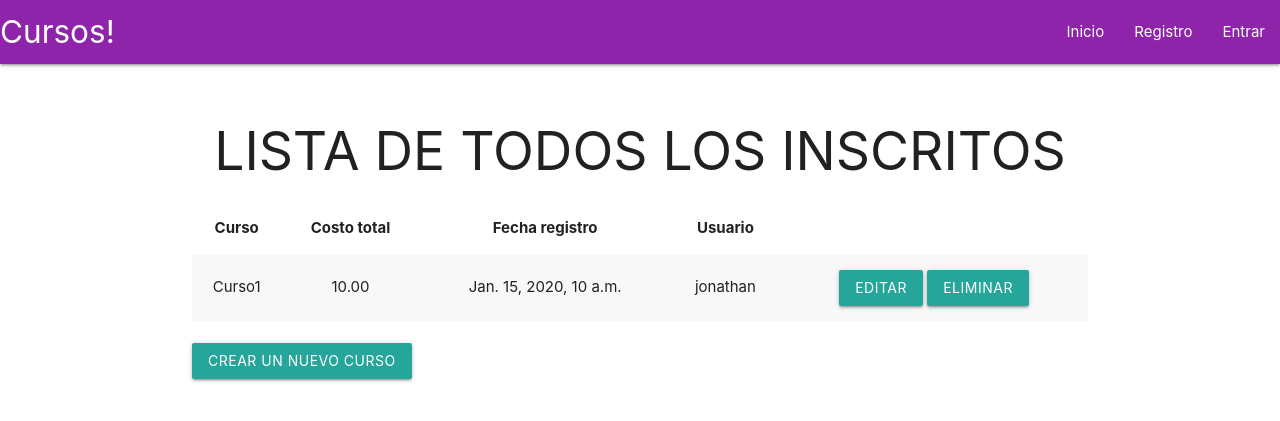
After one commit to Jonathan-estudiante/proyectopython, a Django app: page /lista_inscritos/ in a window 1280 px wide. The commit adds this page. Shown: the top 421 px of the page. Run offline with Django 3.2, Linux system fonts and the light colour scheme; data comes from the database, SQL or seed files in the repository; tables that the repository leaves empty hold one stand-in row (values such as "Sample post"); parts of the project's set-up code (start-up, migrations or seed data) failed here and were passed over; some libraries are stand-ins or nearby versions.

Commit message:
Nuevo Crud

```diff
--- a/inscripciones/urls.py
+++ b/inscripciones/urls.py
@@ -7,5 +7,9 @@ from django.conf.urls import url
 app_name = 'inscripciones'
 
 urlpatterns = [
+
+    path('lista_inscritos/', views.ListaInscritos, name="lista_inscritos"),
     path('inscripcion/', views.inscripcion_form, name="inscripcion"),
+    path('eliminar_inscrito/<int:id>/', EliminarInscritos, name='eliminar_inscrito'),
+    url(r'^editar_inscritos/(?P<pk>\d+)/$',EditarIncritos.as_view(), name="editar_inscritos"),
 ]
--- a/inscripciones/views.py
+++ b/inscripciones/views.py
@@ -1,17 +1,23 @@
-from django.shortcuts import render, get_object_or_404
+from django.shortcuts import render, get_object_or_404, redirect
 from django.http import HttpResponseRedirect
 from inscripciones.models import Inscripciones
 from inscripciones.forms import*
 from django.views.generic import CreateView, UpdateView, ListView, DeleteView
 from django.urls import reverse_lazy, reverse
+from urllib import request
 
 # Create your views here.
 
 def inscripcion_form(request):
-
+    form_registro = RegistroForm(prefix="registro_form")
+    form_inscripcion = InscripcionesForm(prefix="inscripcion_form")
+    context = {
+            'form_registro' : form_registro,
+            'form_inscripcion' : form_inscripcion,
+            }
     if request.method == "POST":
         form_registro = RegistroForm(request.POST, prefix="registro_form")
-        form_inscripcion = InscripcionesForm(reques.POST, prefix="inscripcion_form")
+        form_inscripcion = InscripcionesForm(request.POST, prefix="inscripcion_form")
         if form_registro.is_valid() and form_inscripcion.is_valid():
             estudiante = form_registro.save(commit=False)
             estudiante.user = request.user
@@ -20,12 +26,23 @@ def inscripcion_form(request):
             inscripcion = form_inscripcion.save(commit=False)
             inscripcion.usuario = estudiante
             inscripcion.save()
-    else:
-        form_registro = RegistroForm(prefix="registro_form")
-        form_inscripcion = InscripcionesForm(prefix="inscripcion_form")
-        context = {
-            'form_registro' : form_registro,
-            'form_inscripcion' : form_inscripcion
-            }
 
-    return render(request, 'inscripciones/inscripcion_form.html',  context)
+    return render(request, 'inscripciones/lista_inscritos.html',  context)
+
+def ListaInscritos(request):
+    inscritos = Inscripciones.objects.all()
+    contexto = {
+        'inscritos': inscritos
+    }
+    return render(request, 'inscripciones/lista_inscritos.html', contexto)
+
+def EliminarInscritos(request, id):
+    inscritos = Inscripciones.objects.get(id=id)
+    inscritos.delete()
+    return redirect("inscripciones:lista_inscritos")
+
+class EditarIncritos(UpdateView):
+    model = Inscripciones
+    form_class = InscripcionesForm
+    template_name = 'inscripciones/editar_inscritos.html'
+    success_url = reverse_lazy("inscripciones:lista_inscritos")
--- a/main/templates/main/includes/navbar.html
+++ b/main/templates/main/includes/navbar.html
@@ -5,6 +5,7 @@
             <li><a href="/">Inicio</a></li>
             {% if user.is_authenticated %}
             <li><a href="/lista_cursos">Cursos</a></li>
+            <li><a href="/lista_inscritos">Inscripciones</a></li>
             <li><a href="#">{{user.username}}</a></li>
             <li><a href="/logout">Salir</a></li>
             {% else %}
--- a/main/urls.py
+++ b/main/urls.py
@@ -12,5 +12,8 @@ urlpatterns = [
     path('logout/', views.logout_request, name="logout"),
     path('login/', views.login_request, name="login"),
     path('lista_cursos/', views.CursoLista, name="lista_cursos"),
+    path('eliminar_curso/<int:id>/', EliminarCurso, name='eliminar_curso'),
+    path('curso_crear/', CursoCrear.as_view(), name="curso_crear"),
+    url(r'^editar_curso/(?P<pk>\d+)/$',EditarCurso.as_view(), name="editar_curso"),
 
 ]
--- a/mysite/urls.py
+++ b/mysite/urls.py
@@ -2,6 +2,7 @@
 from django.contrib import admin
 from django.urls import path, include
 from main.views import *
+from inscripciones import views
 from django.conf.urls import url
 
 urlpatterns = [
@@ -10,8 +11,5 @@ urlpatterns = [
     path('', include(('inscripciones.urls', 'inscripciones'), namespace='inscripciones')),
     path('tinymce/', include('tinymce.urls')),
     url( r'^ select2 /' ,  include ( 'select2.urls' )),
-    path('eliminar_curso/<int:id>/', EliminarCurso, name='eliminar_curso'),
-    path('curso_crear/', CursoCrear.as_view(), name="curso_crear"),
-    url(r'^editar_curso/(?P<pk>\d+)/$',EditarCurso.as_view(), name="editar_curso"),
 
 ]
--- a/templates/inscripciones/inscripcion_form.html
+++ b/templates/inscripciones/inscripcion_form.html
@@ -3,8 +3,8 @@
 <form method="POST" class="post-form">
     {% csrf_token %}
     {% load crispy_forms_tags %}
-    {% crispy form_registro %}
-    {% crispy form_inscripcion %}
+    {{ form_registro|crispy }}
+    {{ form_inscripcion|crispy }}
     <button class="btn" type="submit">Registrar!</button>
 </form>
 <br>
--- /dev/null
+++ b/templates/inscripciones/lista_inscritos.html
@@ -0,0 +1,55 @@
+{% extends "main/principal.html" %}
+{% block content %}
+<style>
+    table{
+        border-collapse: collapse
+    }
+    th{
+        text-align: center;
+    }
+    td, h2{
+        text-align: center;
+    }
+</style>
+<h2>LISTA DE TODOS LOS INSCRITOS</h1>
+<table class="striped">
+    <thead>
+        <tr >
+
+            <th>Curso</th>
+
+            <th>Costo total</th>
+
+            <th>Fecha registro</th>
+
+            <th>Usuario</th>
+
+        </tr>
+    </thead>
+
+    <tbody>
+        {% for inscrito in inscritos %}
+        <tr>
+
+            <td>{{inscrito.nombre_curso}}</td>
+
+            <td>{{inscrito.costo_total}}</td>
+
+            <td>{{inscrito.fecha_registro_curso}}</td>
+
+            <td>{{inscrito.usuario}}</td>
+
+            <td><a href="{% url 'inscripciones:editar_inscritos' inscrito.id %}"><button class="btn">EDITAR</button></a>
+
+                <a href="{% url 'inscripciones:eliminar_inscrito' inscrito.id %}"><button class="btn">ELIMINAR</button></a>
+            </td>
+
+        </tr>
+        {% endfor %}
+
+    </tbody>
+
+</table>
+<br>
+<a href="{% url 'inscripciones:inscripcion' %}"><button class="btn">CREAR UN NUEVO CURSO</button></a>
+{% endblock %}
--- a/templates/main/lista_cursos.html
+++ b/templates/main/lista_cursos.html
@@ -41,9 +41,9 @@
 
             <td>{{curso.costo}}</td>
 
-            <td><a href="{% url 'editar_curso' curso.id %}"><button class="btn">EDITAR</button clas></a>
+            <td><a href="{% url 'main:editar_curso' curso.id %}"><button class="btn">EDITAR</button clas></a>
 
-                <a href="{% url 'eliminar_curso' curso.id %}"><button class="btn">ELIMINAR</button></a>
+                <a href="{% url 'main:eliminar_curso' curso.id %}"><button class="btn">ELIMINAR</button></a>
             </td>
 
         </tr>
@@ -53,5 +53,5 @@
 
 </table>
 <br>
-<a href="{% url 'curso_crear' %}"><button class="btn">CREAR UN NUEVO CURSO</button></a>
+<a href="{% url 'main:curso_crear' %}"><button class="btn">CREAR UN NUEVO CURSO</button></a>
 {% endblock %}
```
Also changed, not shown: templates/inscripciones/editar_inscritos.html (added, +14 -0 lines).
